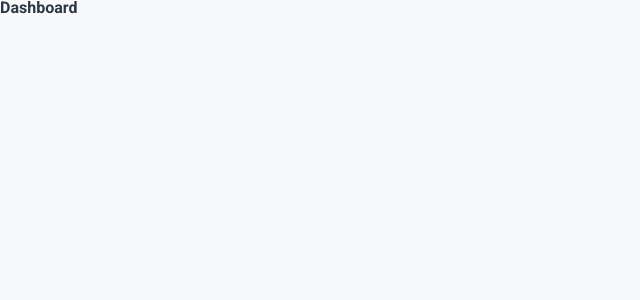
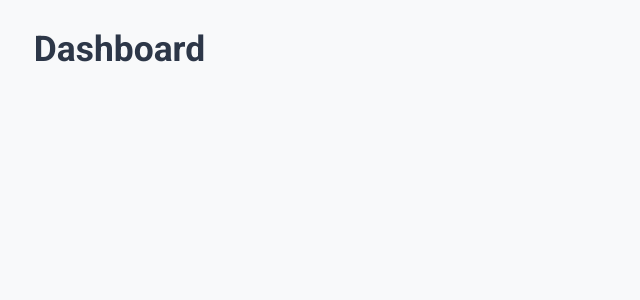
Before and after one commit to btdapoigny/fitlog, a React (Vite) app: page / in a window 1280 px wide. Shown: the top 300 px of the page, without its empty margins (0-640 px from the left). Built offline with nearby package versions, Linux system fonts and the light colour scheme.

Commit message:
Add styles for default layout

```diff
--- a/src/assets/scss/bundle.scss
+++ b/src/assets/scss/bundle.scss
@@ -10,4 +10,4 @@
 // @import 'components/atoms/button.scss';
 
 // Pages imports
-// @import 'pages/dashboard.scss';
+@import 'pages/main.scss';
--- /dev/null
+++ b/src/assets/scss/pages/main.scss
@@ -0,0 +1,15 @@
+body {
+  @include fluid-props(padding-top, 15px, 30px);
+  @include fluid-props(padding-left padding-right, 20px, 40px);
+  @include fluid-props(padding-bottom, 30px, 60px);
+}
+
+header {
+  @include fluid-props(margin-bottom, 20px, 30px);
+
+  h1 {
+    @include fluid-props(font-size, 25px, 40px);
+    font-weight: $font-weight-bold;
+    line-height: 140%;
+  }
+}
```
